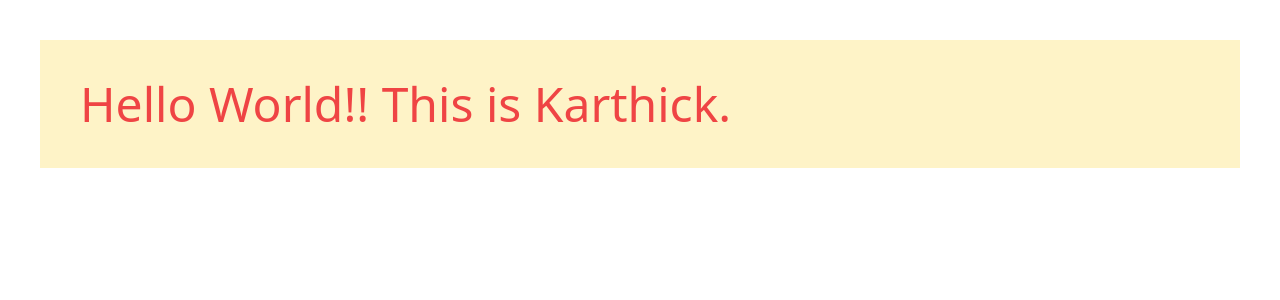
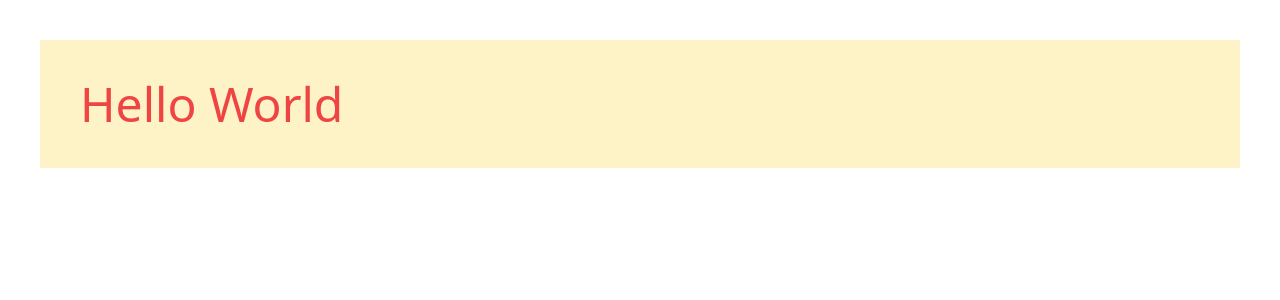
Before and after one commit to karthickthankyou/github-actions-train, a React (Create React App) app: page / in a window 1280 px wide. Shown: the top 300 px of the page. Built offline with nearby package versions, Linux system fonts and the light colour scheme.

Commit message:
fix: testing semantic release 1

```diff
--- a/src/App.tsx
+++ b/src/App.tsx
@@ -3,7 +3,7 @@ import React from 'react'
 function App() {
   return (
     <div className="p-10 m-10 text-5xl text-red-500 bg-yellow-100">
-      Hello World!! This is Karthick.
+      Hello World
     </div>
   )
 }
```
